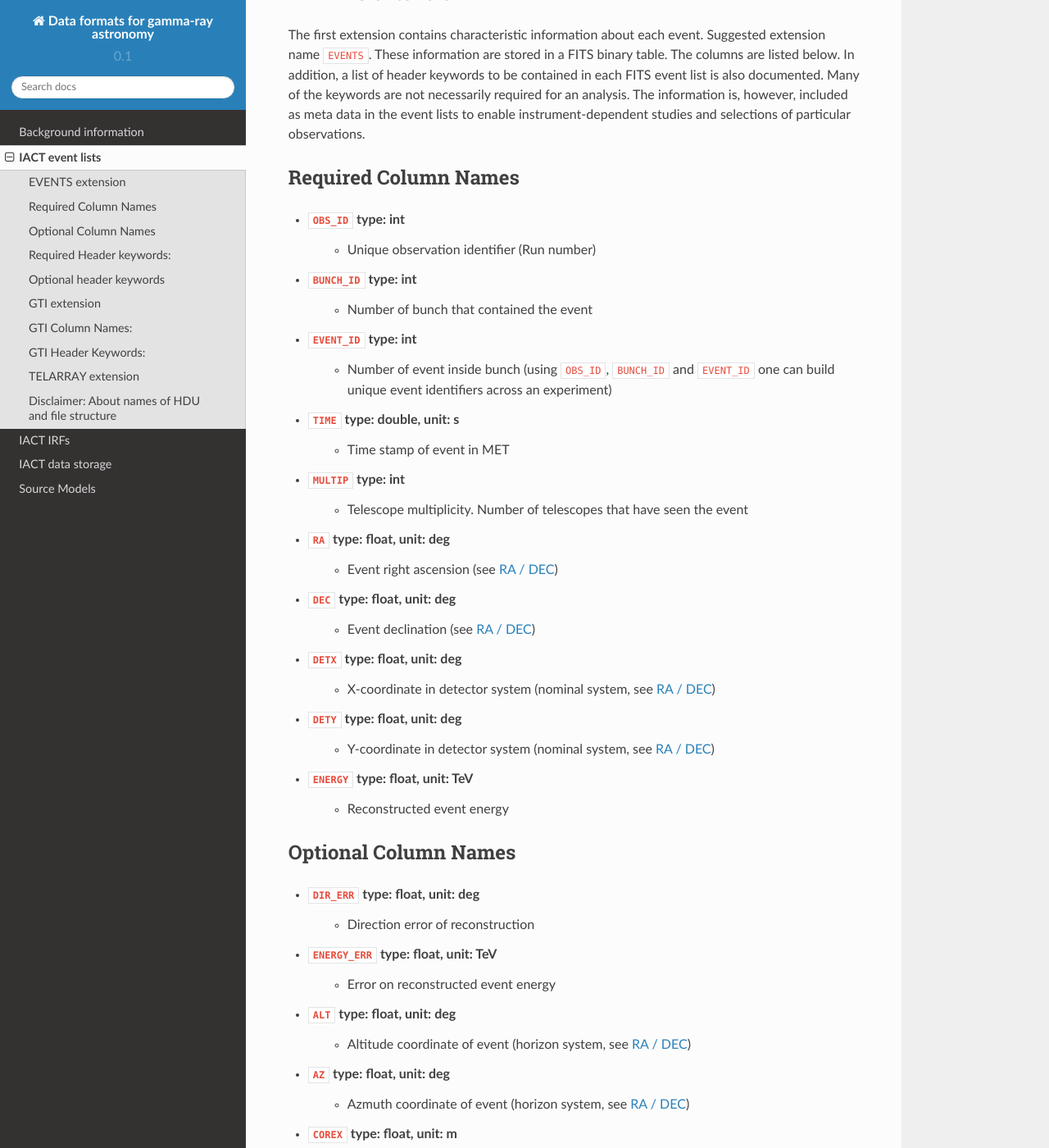
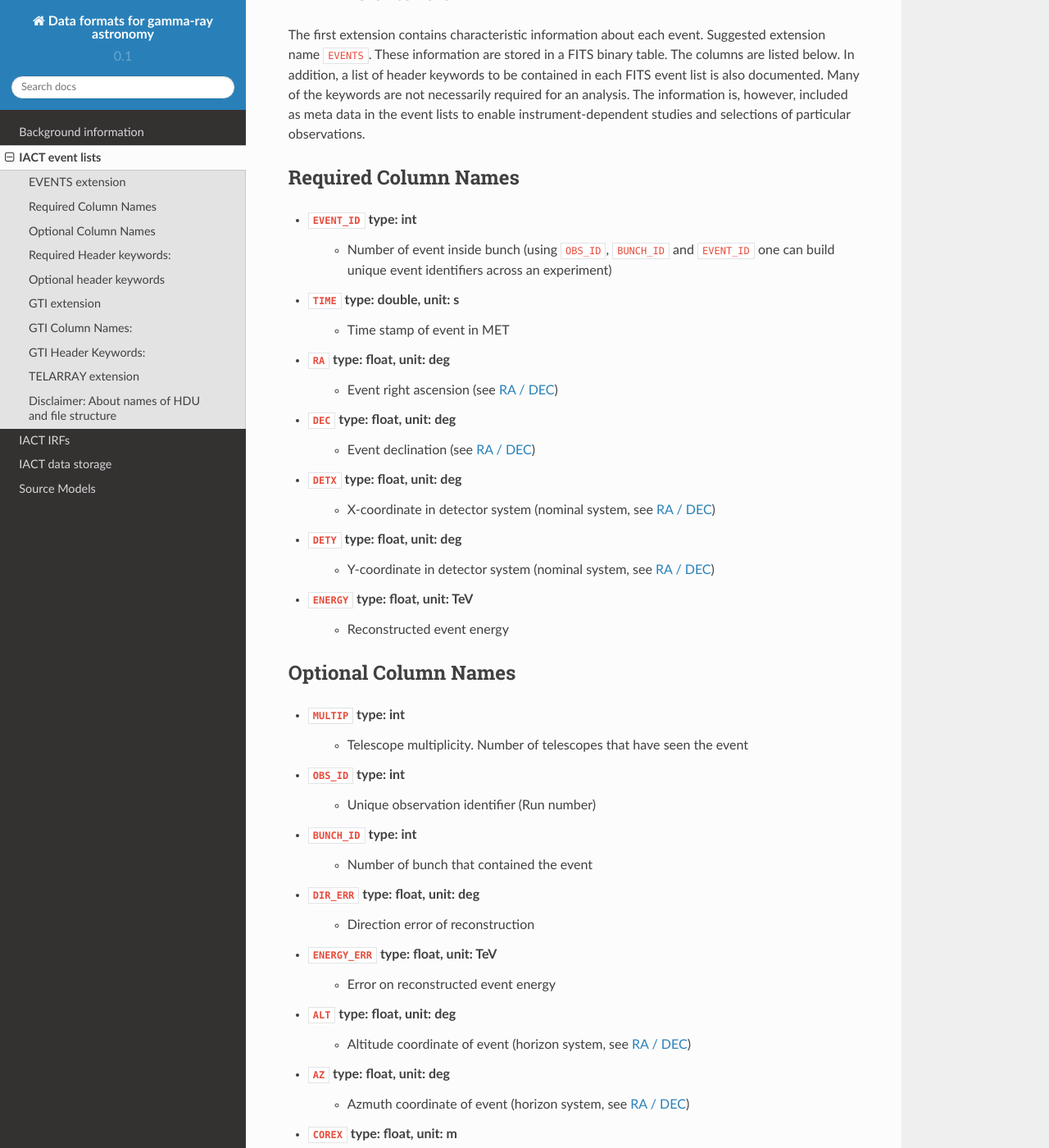
Before and after one commit to open-gamma-ray-astro/gamma-astro-data-formats, a Sphinx documentation site: the page built from source/events/index.rst, in a window 1280 px wide and 1400 px high, scrolled down 357 px. Shown: the whole window at 82% size. Built offline with Sphinx 7.4.7 and the Read the Docs theme 2.0.0, drawn with Linux system fonts in a browser that asks for light colours; part of the change alters nothing that is shown.

```diff
--- a/source/events/index.rst
+++ b/source/events/index.rst
@@ -26,16 +26,11 @@ instrument-dependent studies and selections of particular observations.
 
 Required Column Names
 ---------------------
-* ``OBS_ID`` type: int
-    * Unique observation identifier (Run number)
-* ``BUNCH_ID`` type: int
-    * Number of bunch that contained the event
+
 * ``EVENT_ID`` type: int
     * Number of event inside bunch (using ``OBS_ID``, ``BUNCH_ID`` and ``EVENT_ID`` one can build unique event identifiers across an experiment)
 * ``TIME`` type: double, unit: s
     * Time stamp of event in MET
-* ``MULTIP`` type: int
-    * Telescope multiplicity. Number of telescopes that have seen the event
 * ``RA`` type: float, unit: deg
     * Event right ascension (see :ref:`sky-coordinates-radec`)
 * ``DEC`` type: float, unit: deg
@@ -50,7 +45,12 @@ Required Column Names
 
 Optional Column Names
 ---------------------
-
+* ``MULTIP`` type: int
+    * Telescope multiplicity. Number of telescopes that have seen the event
+* ``OBS_ID`` type: int
+    * Unique observation identifier (Run number)
+* ``BUNCH_ID`` type: int
+    * Number of bunch that contained the event
 * ``DIR_ERR`` type: float, unit: deg
     * Direction error of reconstruction
 * ``ENERGY_ERR`` type: float, unit: TeV
```
